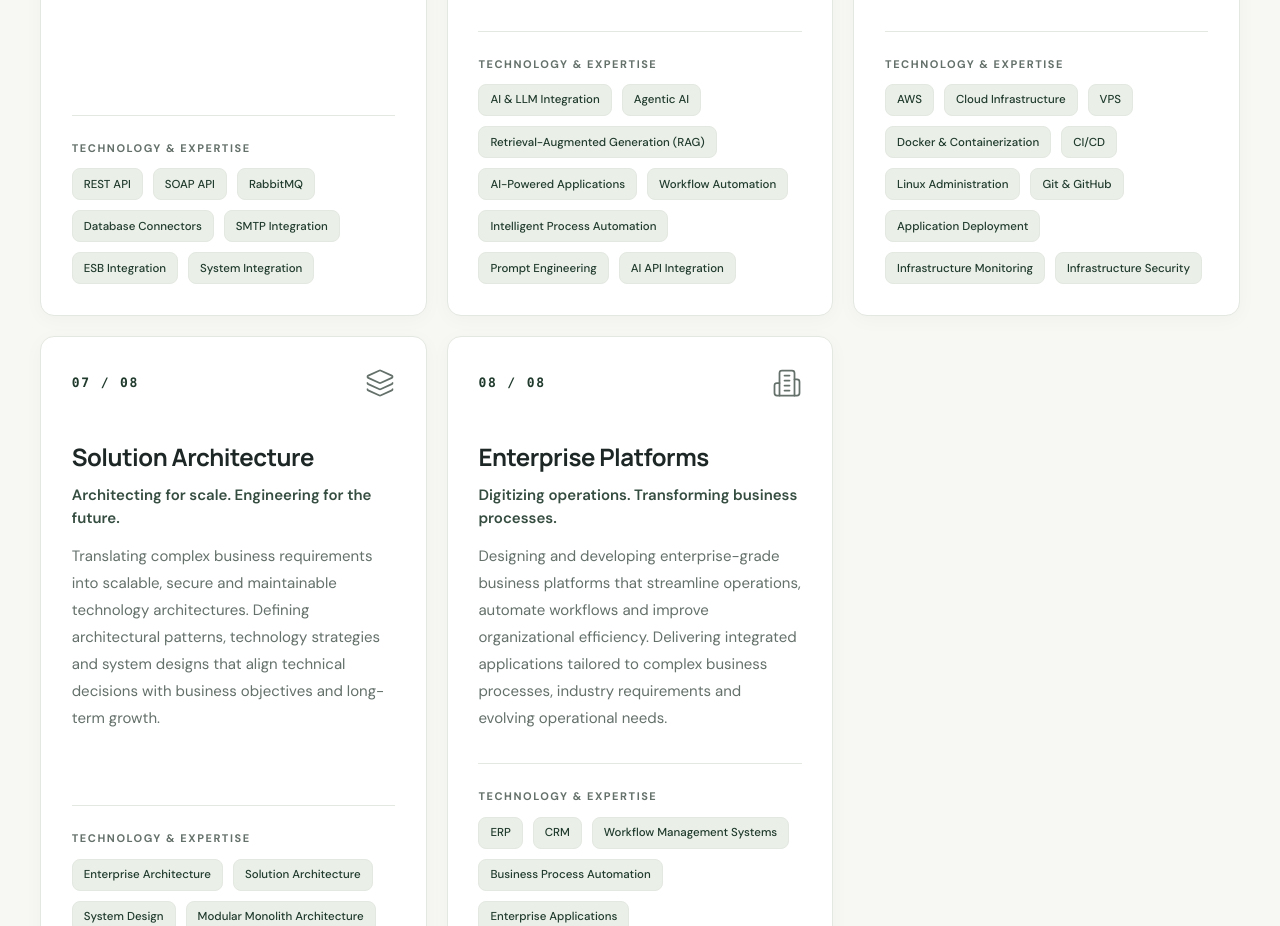
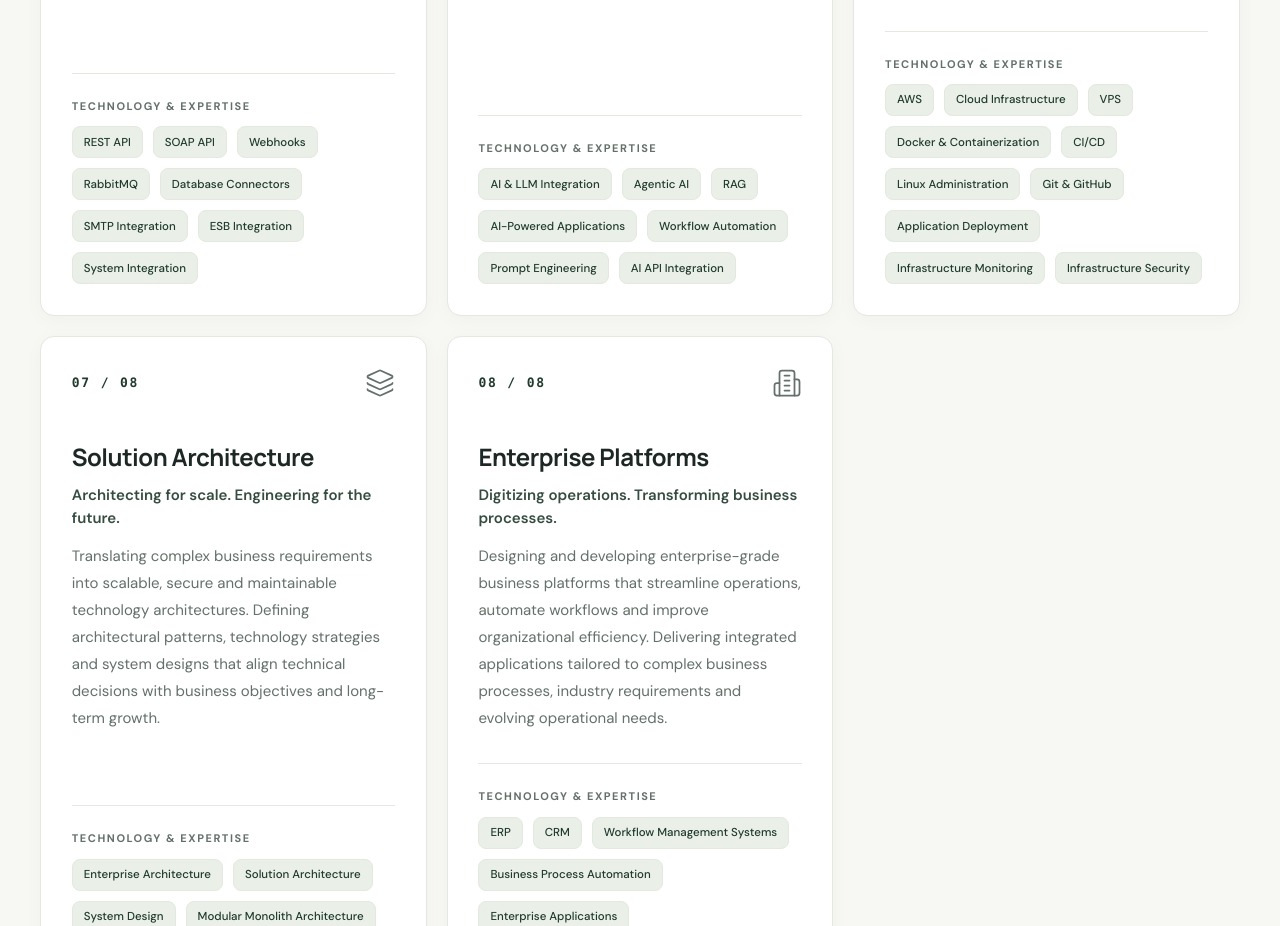
Before and after one commit to Abinashpatri07/portfolio, a React (Vite) app: page / in a window 1280 px wide. Shown: the part 3260-4186 px from the top of the page. Built offline with nearby package versions, Linux system fonts and the light colour scheme; a web font is replaced by a local one.

Commit message:
Update expertise tags: add Webhooks to 3rd place, shorten RAG, remove redundant automation tag

```diff
--- a/src/data/portfolioData.js
+++ b/src/data/portfolioData.js
@@ -96,6 +96,7 @@ export const expertiseData = [
     tags: [
       "REST API",
       "SOAP API",
+      "Webhooks",
       "RabbitMQ",
       "Database Connectors",
       "SMTP Integration",
@@ -112,10 +113,9 @@ export const expertiseData = [
     tags: [
       "AI & LLM Integration",
       "Agentic AI",
-      "Retrieval-Augmented Generation (RAG)",
+      "RAG",
       "AI-Powered Applications",
       "Workflow Automation",
-      "Intelligent Process Automation",
       "Prompt Engineering",
       "AI API Integration"
     ]
```
